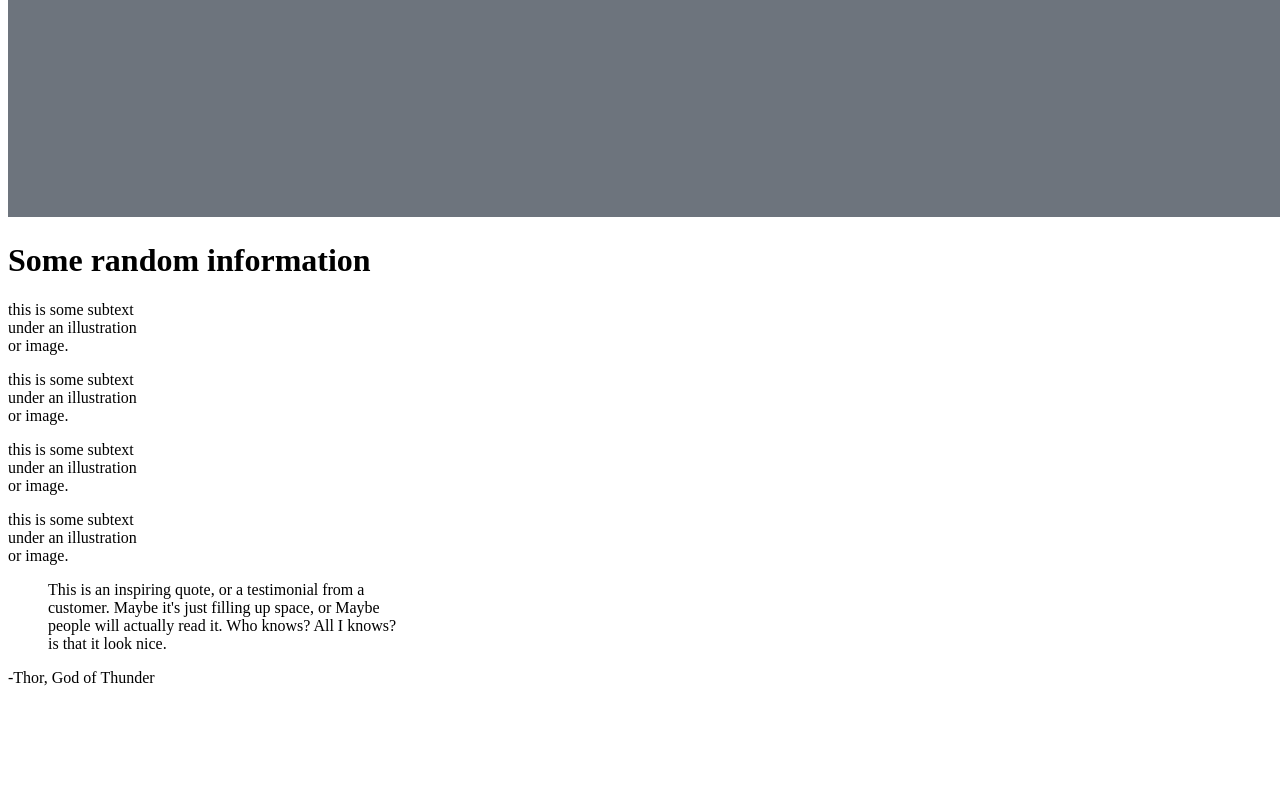
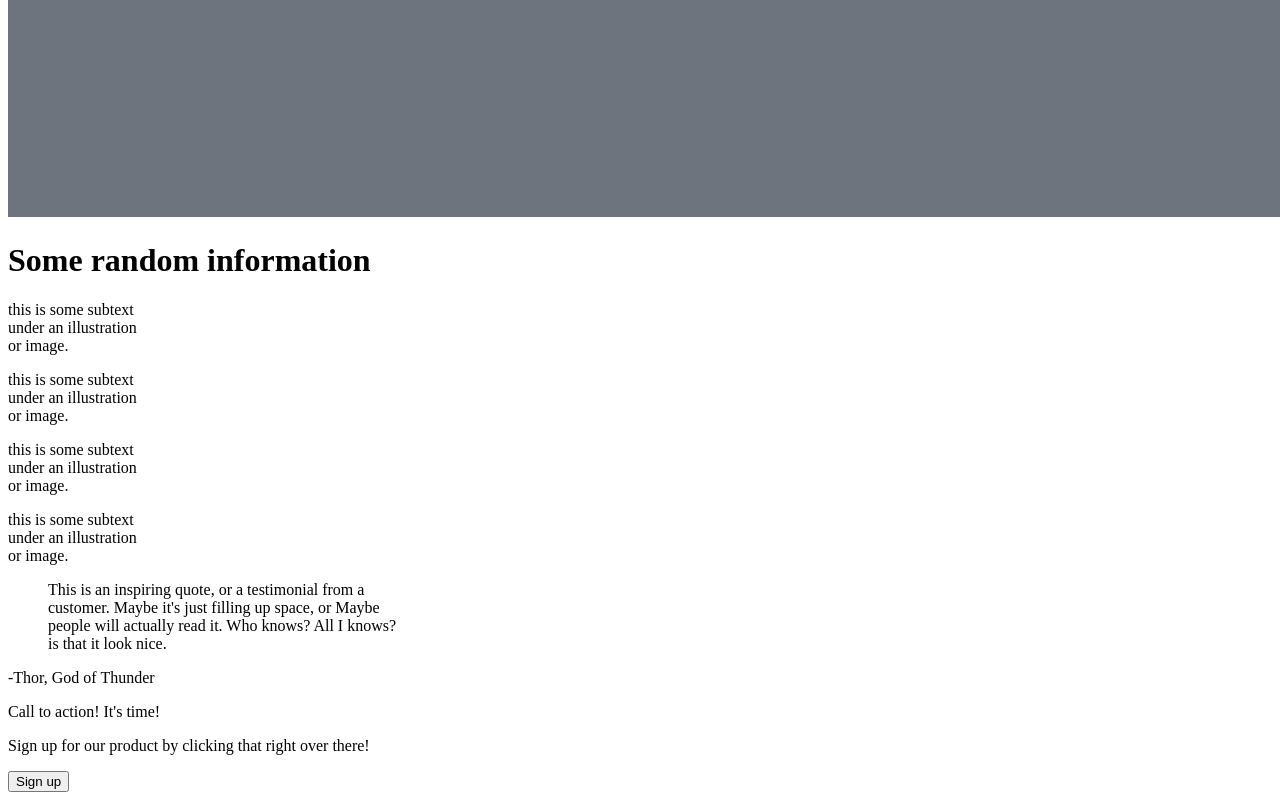
Before and after one commit to bilalfarid-1/Landing-Page, a plain HTML site: page index.html in a window 1280 px wide. Shown: the part 715-1515 px from the top of the page. Before the commit the page ends 1410 px from the top, so only its background shows below. Drawn offline with Linux system fonts and the light colour scheme.

Commit message:
Add a Call to Action section

```diff
--- a/index.html
+++ b/index.html
@@ -71,5 +71,14 @@
 
     </div>
 
+    <div class="call-to-action-container">
+        <div id="content">
+            <p class="heading">Call to action! It's time!<p>
+            <p class="detail">Sign up for our product by clicking that right over there!</p>
+        </div>
+        <button class="call-to-action-button">Sign up</button>
+    </div>
+
+
 </body>
 </html>
```
